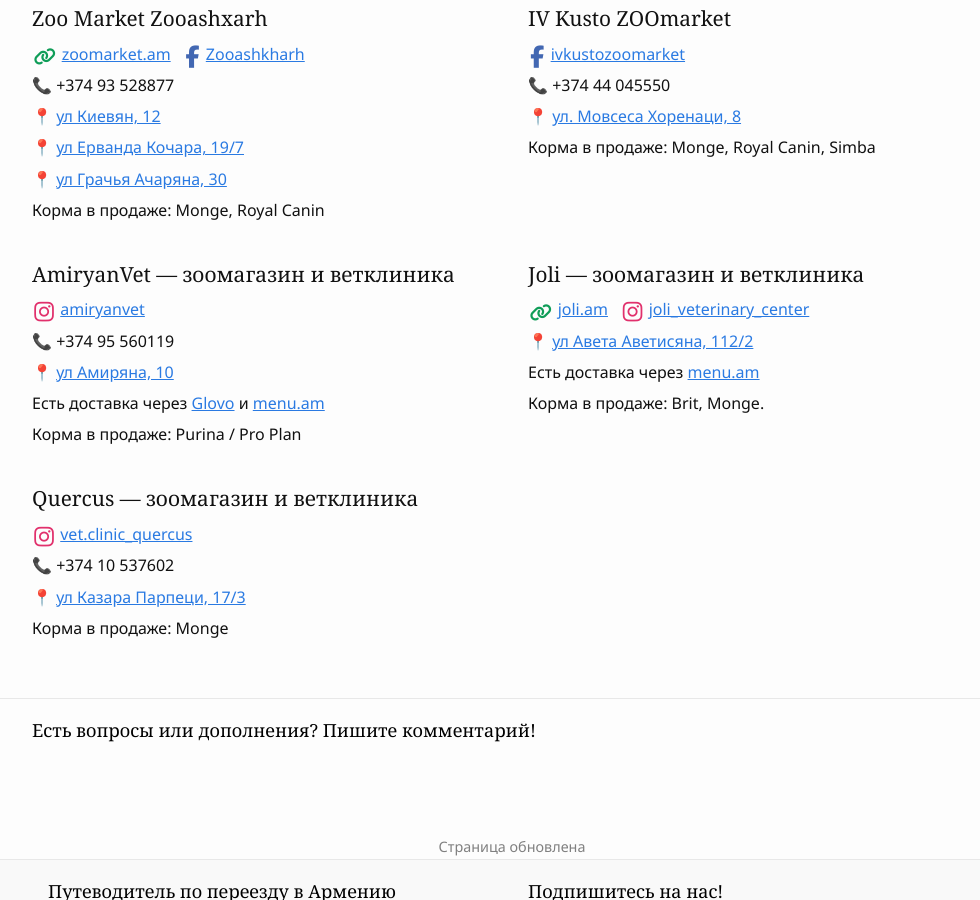
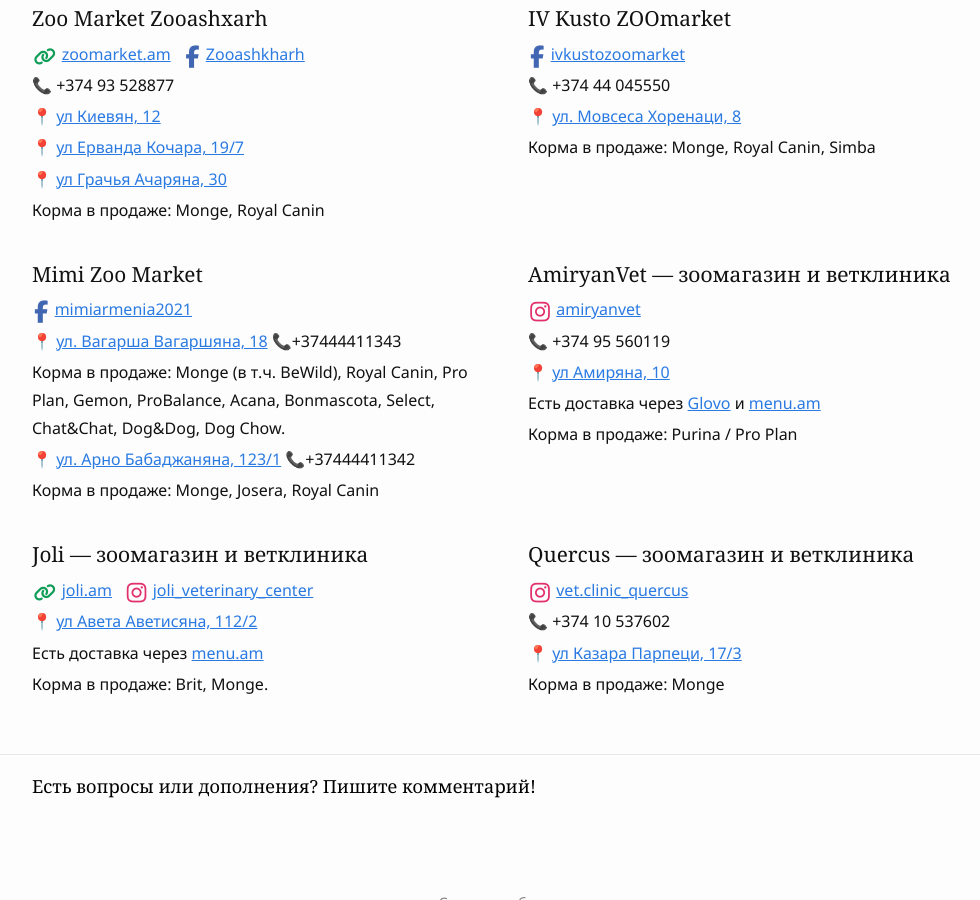
Before and after one commit to haywiki/haywiki.github.io, a Jekyll site: the page built from animals/shops.md, in a window 1280 px wide and 900 px high, scrolled down 2243 px. Shown: the whole window, without its empty margins (128-1108 px from the left). Built offline with Jekyll 4.4.1, drawn with Linux system fonts in a browser that asks for light colours; nearby versions of some CDN libraries; a script that is not in the unit is left out.

Commit message:
дополнения и уточнения

```diff
--- a/animals/shops.md
+++ b/animals/shops.md
@@ -142,6 +142,17 @@
 </div>
 <div class="card">
 
+### Mimi Zoo Market
+
+- <i class="fa-brands fa-facebook-f"></i> [mimiarmenia2021](https://www.facebook.com/mimiarmenia2021)
+- 📍 [ул. Вагарша Вагаршяна, 18](https://yandex.ru/maps/org/zoo_market_mimi/176898969628/) 📞+37444411343
+- Корма в продаже: Monge (в т.ч. BeWild), Royal Canin, Pro Plan, Gemon, ProBalance, Acana, Bonmascota, Select, Chat&Chat, Dog&Dog, Dog Chow.
+- 📍 [ул. Арно Бабаджаняна, 123/1](https://yandex.ru/maps/10262/yerevan/house/YE0YcgNjSk0CQFpqfX13cnllZw==/) 📞+37444411342
+- Корма в продаже: Monge, Josera, Royal Canin
+
+</div>
+<div class="card">
+
 ### AmiryanVet — зоомагазин и ветклиника
 
 - <i class="fa-brands fa-instagram"></i> [amiryanvet](https://instagram.com/amiryanvet/)
```
Also changed, not shown: documents/ovirs.md (+1 -1 lines), documents/registration.md (+3 -2 lines).
